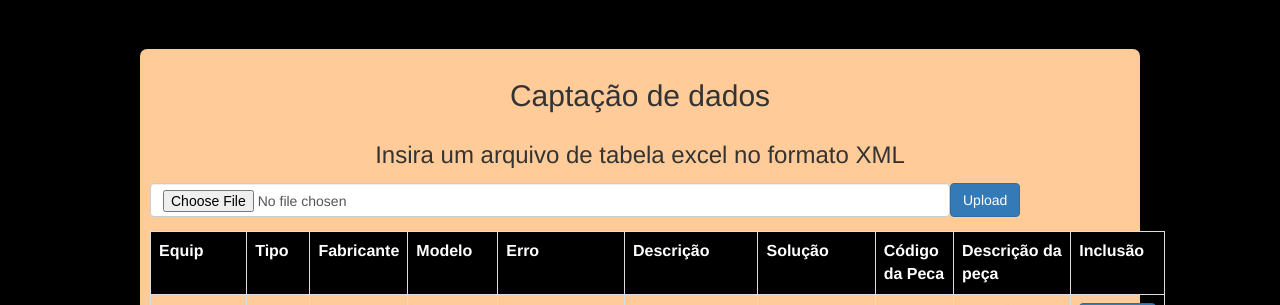
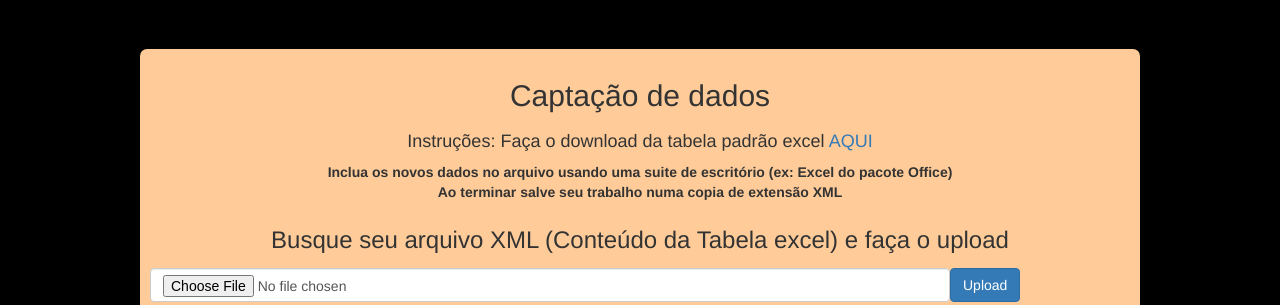
Before and after one commit to fdrtec/EasyDiagError_TCC, a PHP site: page /captura-formulario.php in a window 1280 px wide. Shown: the part 51-356 px from the top of the page. Run offline with PHP 8.4, Linux system fonts and the light colour scheme; the visitor is signed in with stand-in values (Sample User, id 1); data comes from the database, SQL or seed files in the repository.

Commit message:
Refatoracoes para apresentacao TCC

```diff
--- a/captura-formulario.php
+++ b/captura-formulario.php
@@ -12,7 +12,12 @@ verificaUsuario();
   <input class="form-control"type="hidden" name="MAXI_FILE_SIZE" value="2000000"/>
 
   <h2>Captação de dados</h2>
-  <label><h3>Insira um arquivo de tabela excel no formato XML</h3></label>
+
+
+  <label><h4>Instruções: Faça o download da tabela padrão excel <a href="listaExcel/modelo tabela de defeitos.zip">AQUI</a></h3>
+  Inclua os novos dados no arquivo usando uma suite de escritório (ex: Excel do pacote Office)<br>
+  Ao terminar salve seu trabalho numa copia de extensão XML</label>
+  <label><h3>Busque seu arquivo XML (Conteúdo da Tabela excel) e faça o upload</h3></label>
   <table>
     <tr>
       <td><input class="form-control" type="file" name="arquivo"></td>
```
Also changed, not shown: informacao-busca.php (+22 -21 lines), 3 other files.
